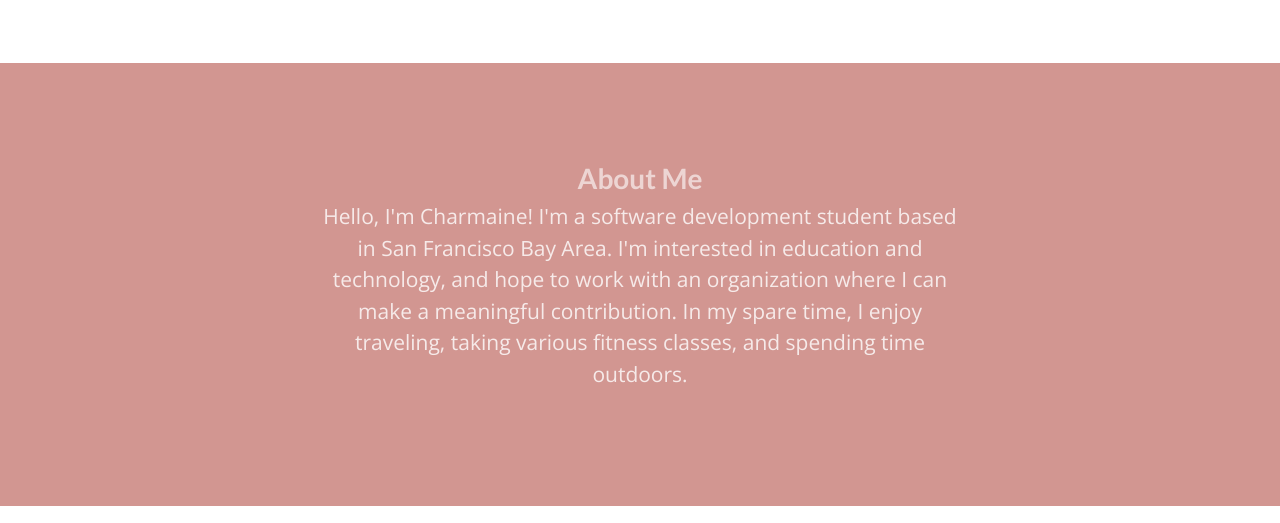
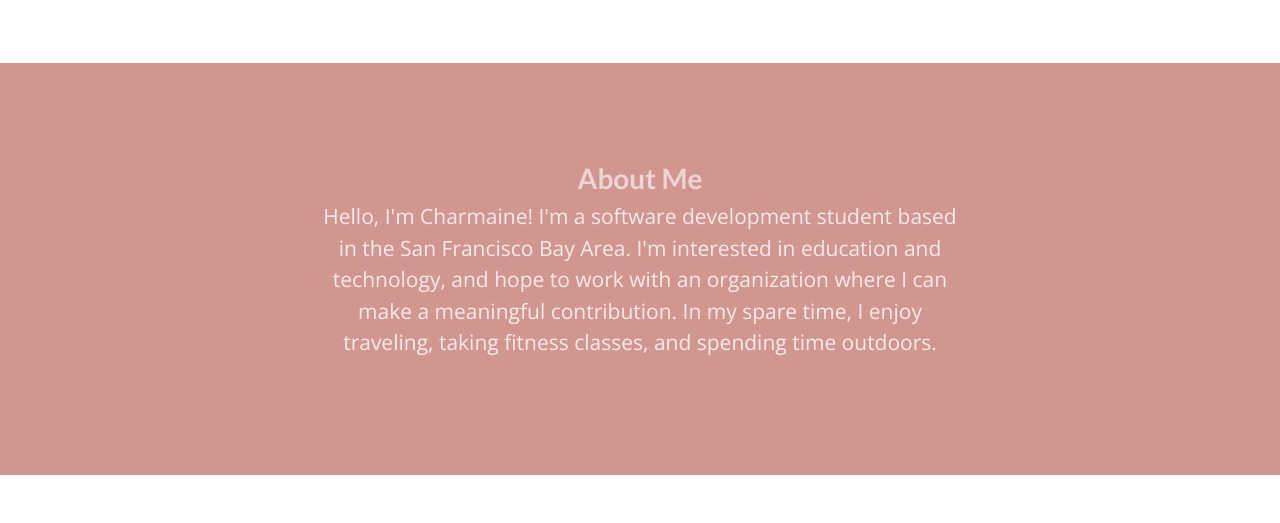
Before and after one commit to cestacio/cestacio.github.io, a plain HTML site: page index.html in a window 1280 px wide. Shown: the part 934-1457 px from the top of the page. Drawn offline with nearby package versions, Linux system fonts and the light colour scheme.

Commit message:
updated about me section

```diff
--- a/index.html
+++ b/index.html
@@ -60,7 +60,7 @@
             <div class="titleWhite">
                 <h3>About Me</h3>
                 <div class="textWhite">
-                    <p>Hello, I'm Charmaine! I'm a software development student based in San Francisco Bay Area. I'm interested in education and technology, and hope to work with an organization where I can make a meaningful contribution. In my spare time, I enjoy traveling, taking various fitness classes, and spending time outdoors.
+                    <p>Hello, I'm Charmaine! I'm a software development student based in the San Francisco Bay Area. I'm interested in education and technology, and hope to work with an organization where I can make a meaningful contribution. In my spare time, I enjoy traveling, taking fitness classes, and spending time outdoors.
                     </p>
                 </div>
             </div>
```
